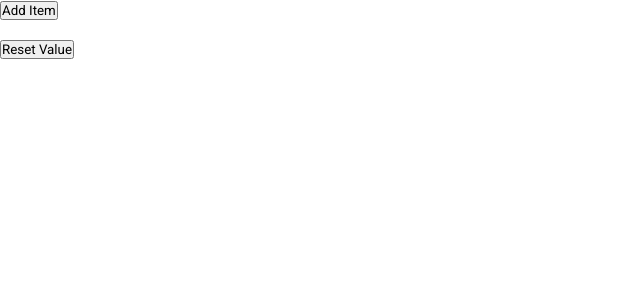
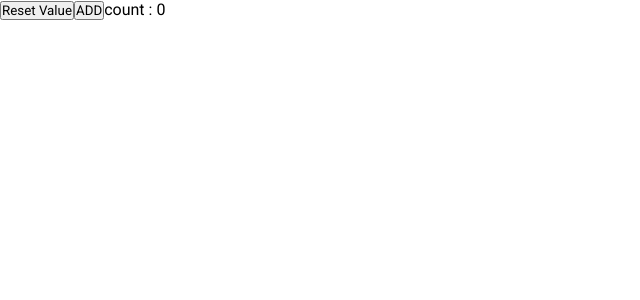
Before and after one commit to ishanrana363/Core-React-Pratice, a React (Vite) app: page / in a window 1280 px wide. Shown: the top 300 px of the page, without its empty margins (0-640 px from the left). Built offline with nearby package versions, Linux system fonts and the light colour scheme; a web font is replaced by a local one.

Commit message:
useEffect done

```diff
--- a/src/App.jsx
+++ b/src/App.jsx
@@ -1,6 +1,7 @@
 // import UseHook from "./components/UseHook";
 
-import UseStateArray from "./components/UseStateArray";
+import UseEffect from "./components/UseEffect";
+// import UseStateArray from "./components/UseStateArray";
 
 // import UseState2 from "./components/UseState2";
 // import UseHookObject from './components/UseHookObject';
@@ -11,7 +12,8 @@ const App = () => {
         {/* <UseHook/> */}
         {/* <UseState2/> */}
         {/* <UseHookObject/> */}
-        <UseStateArray/>
+        {/* <UseStateArray/> */}
+        <UseEffect/>
     </div>
   );
 };
--- /dev/null
+++ b/src/components/UseEffect.jsx
@@ -0,0 +1,23 @@
+import { useEffect, useState } from "react";
+
+
+const UseEffect = () => {
+    const [count,setCount] = useState(0);
+    const resetBtn = () =>{
+        setCount(0)
+    }
+    useEffect(()=>{
+        document.title = `you click ${count} times `
+    })
+    return (
+        <div>
+            <button onClick={resetBtn} >Reset Value</button>
+            <button onClick={()=>{
+                setCount(count+1)
+            }} >ADD</button>
+            count : {count}
+        </div>
+    );
+};
+
+export default UseEffect;
```
